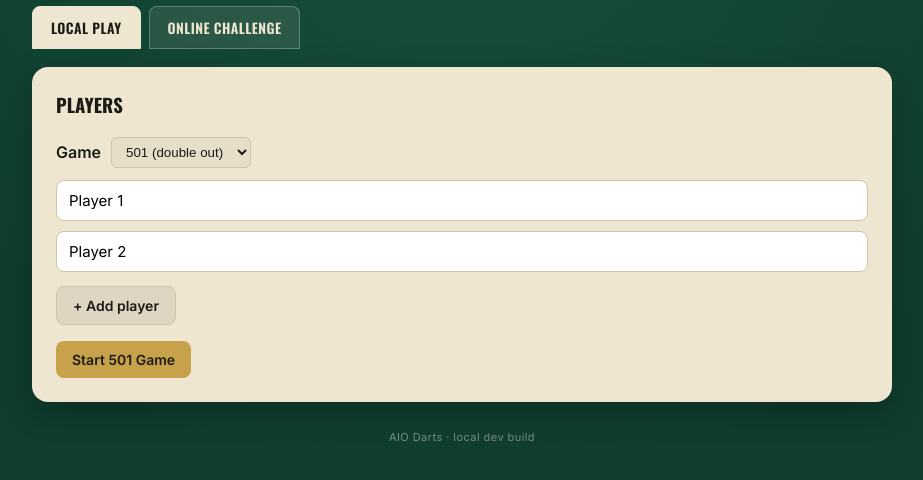
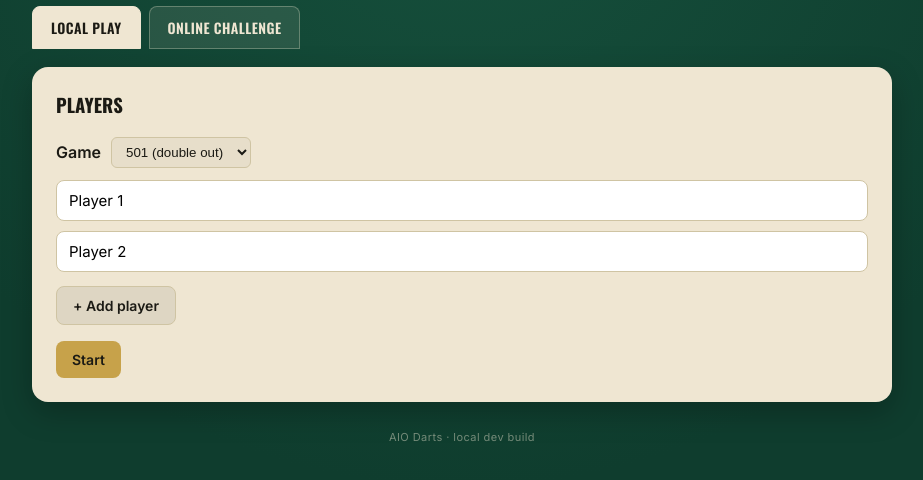
Before and after one commit to pearmannick-prog/AIO-Darts, a website with bundled scripts: page index.html in a window 1280 px wide. Shown: the part 86-566 px from the top of the page, without its empty margins (178-1101 px from the left). Built offline with nearby package versions, Linux system fonts and the light colour scheme; files whose address does not match are found by name.

Commit message:
Update index.html

```diff
--- a/index.html
+++ b/index.html
@@ -685,7 +685,7 @@
         <div id="player-inputs"></div>
         <button id="add-player-btn" class="btn-secondary" style="background:rgba(27,26,20,0.08); color:var(--ink); border:1px solid #cfc4a3;">+ Add player</button>
         <div class="setup-actions">
-          <button id="start-game-btn" class="btn-primary">Start 501 Game</button>
+          <button id="start-game-btn" class="btn-primary">Start</button>
         </div>
       </div>
 
```
